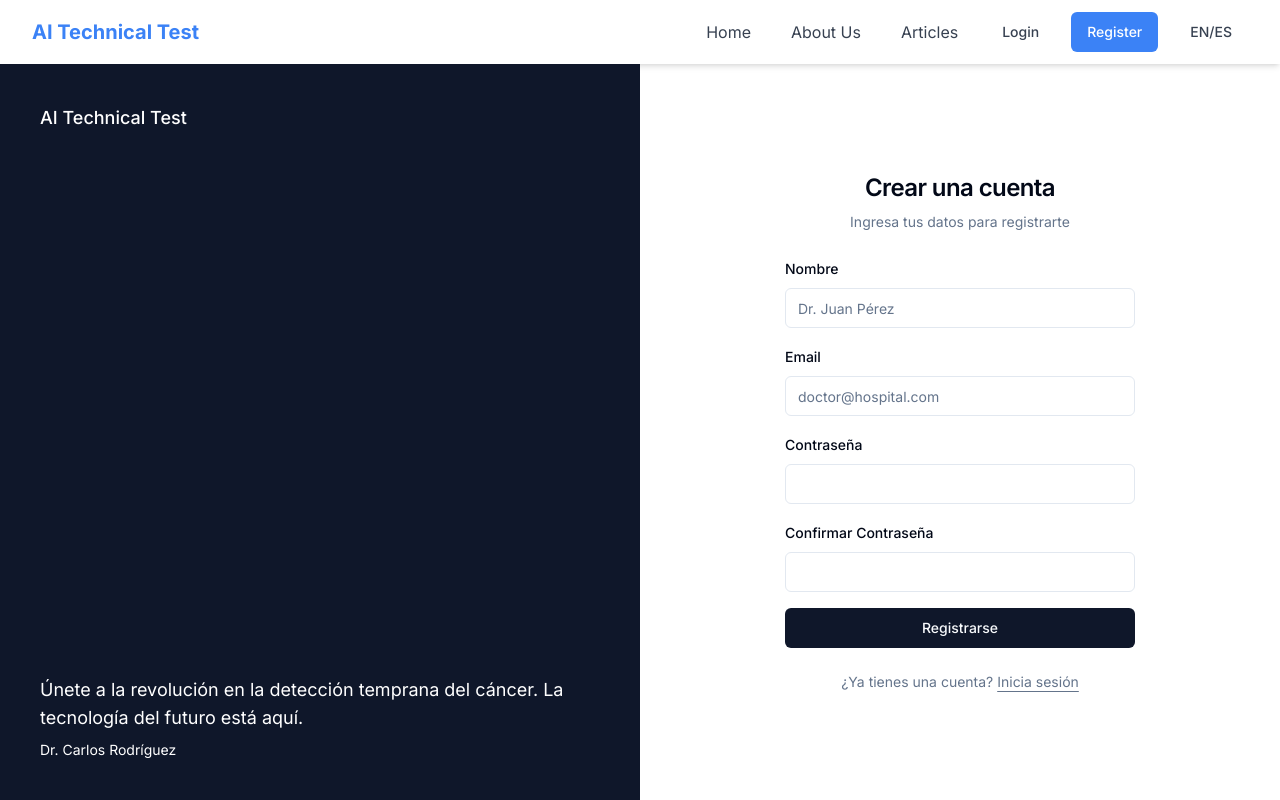
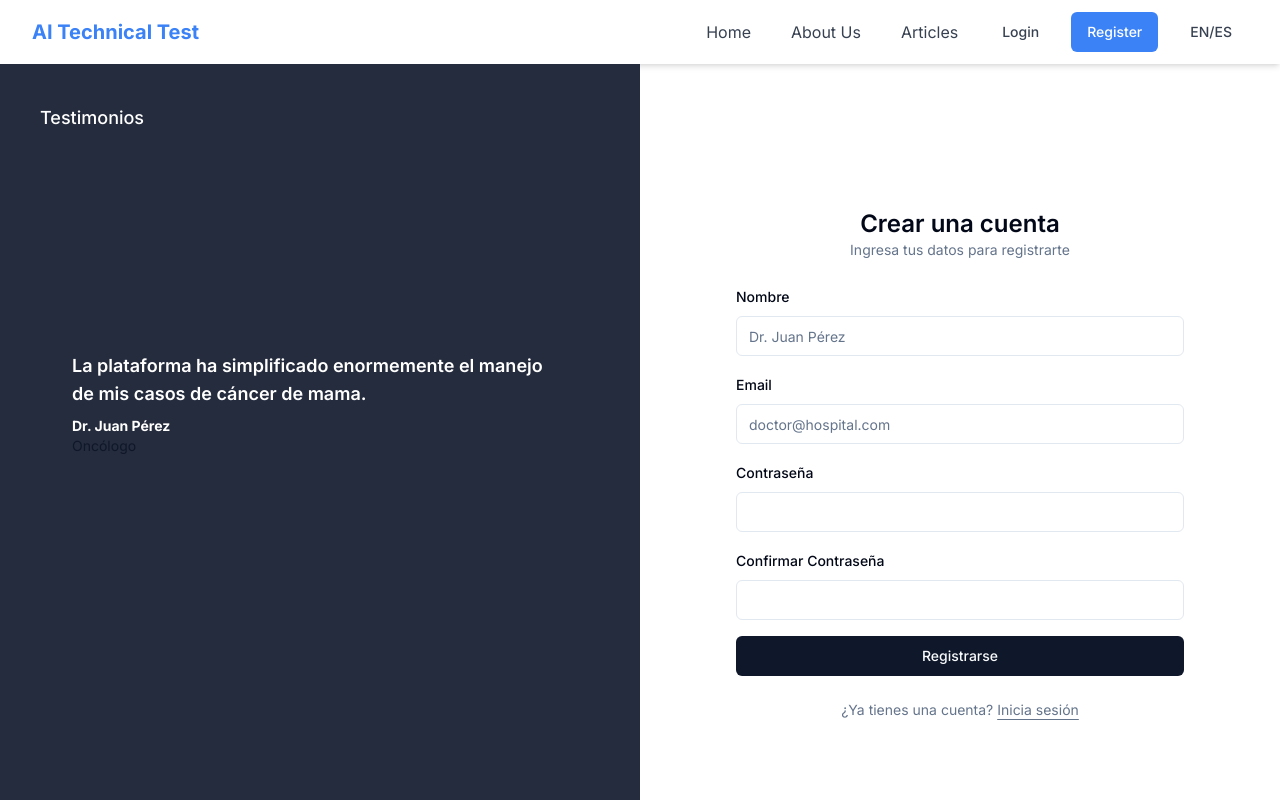
Before and after one commit to JAJesusGarcia/AI-technical-test, a Next.js app in the folder front/: page /register in a window 1280 px wide. Shown: the top 800 px of the page. Built offline with nearby package versions, Linux system fonts and the light colour scheme.

Commit message:
carrusel

```diff
--- a/front/src/components/auth/Login-form.tsx
+++ b/front/src/components/auth/Login-form.tsx
@@ -20,6 +20,7 @@ import {
 } from '@/components/ui/form';
 import { Input } from '@/components/ui/input';
 import { useToast } from '../ui/use-toast';
+import { TestimonialsCarousel } from '../testimonials-carrusel';
 
 export default function LoginPage() {
   const [isLoading, setIsLoading] = useState(false);
@@ -38,10 +39,8 @@ export default function LoginPage() {
   async function onSubmit(data: LoginInput) {
     setIsLoading(true);
     try {
-      // Simular llamada al backend
       await new Promise((resolve) => setTimeout(resolve, 1000));
 
-      // Simular respuesta exitosa
       login({
         id: '1',
         name: 'Dr. Patólogo',
@@ -55,8 +54,8 @@ export default function LoginPage() {
       });
 
       router.push('/dashboard');
-      // eslint-disable-next-line @typescript-eslint/no-unused-vars
     } catch (error) {
+      console.error('Error al iniciar sesión:', error);
       toast({
         variant: 'destructive',
         title: 'Error',
@@ -69,33 +68,25 @@ export default function LoginPage() {
   }
 
   return (
-    <div className="container relative min-h-[calc(100vh-4rem)] flex-col items-center justify-center grid lg:max-w-none lg:grid-cols-2 lg:px-0">
-      <div className="relative hidden h-full flex-col bg-muted p-10 text-white dark:border-r lg:flex">
-        <div className="absolute inset-0 bg-primary" />
-        <div className="relative z-20 flex items-center text-lg font-medium">
-          AI Technical Test
-        </div>
-        <div className="relative z-20 mt-auto">
-          <blockquote className="space-y-2">
-            <p className="text-lg">
-              Esta plataforma ha revolucionado la forma en que diagnosticamos el
-              cáncer. La precisión y velocidad son incomparables.
-            </p>
-            <footer className="text-sm">Dr. María González</footer>
-          </blockquote>
+    <div className="container grid min-h-screen grid-cols-1 lg:grid-cols-2">
+      {/* Carrusel con testimonios */}
+      <div className="relative hidden h-full flex-col bg-muted p-10 text-white lg:flex">
+        <div className="absolute inset-0 bg-primary opacity-90" />
+        <div className="relative z-20">
+          <h2 className="mb-6 text-lg font-medium text-white">Testimonios</h2>
+          <TestimonialsCarousel />
         </div>
       </div>
-      <div className="lg:p-8">
-        <div className="mx-auto flex w-full flex-col justify-center space-y-6 sm:w-[350px]">
-          <div className="flex flex-col space-y-2 text-center">
-            <h1 className="text-2xl font-semibold tracking-tight">
-              Bienvenido de nuevo
-            </h1>
+
+      {/* Formulario de inicio de sesión */}
+      <div className="flex flex-col items-center justify-center p-8">
+        <div className="w-full max-w-md space-y-6">
+          <div className="text-center">
+            <h1 className="text-2xl font-semibold">Bienvenido de nuevo</h1>
             <p className="text-sm text-muted-foreground">
               Ingresa tus credenciales para acceder a tu cuenta
             </p>
           </div>
-
           <Form {...form}>
             <form onSubmit={form.handleSubmit(onSubmit)} className="space-y-4">
               <FormField
@@ -130,8 +121,7 @@ export default function LoginPage() {
               </Button>
             </form>
           </Form>
-
-          <p className="px-8 text-center text-sm text-muted-foreground">
+          <p className="text-center text-sm text-muted-foreground">
             ¿No tienes una cuenta?{' '}
             <Link
               href="/register"
--- a/front/src/components/auth/Register-form.tsx
+++ b/front/src/components/auth/Register-form.tsx
@@ -20,6 +20,7 @@ import {
 } from '@/components/ui/form';
 import { Input } from '@/components/ui/input';
 import { useToast } from '../ui/use-toast';
+import { TestimonialsCarousel } from '../testimonials-carrusel';
 
 export default function RegisterPage() {
   const [isLoading, setIsLoading] = useState(false);
@@ -40,10 +41,8 @@ export default function RegisterPage() {
   async function onSubmit(data: RegisterInput) {
     setIsLoading(true);
     try {
-      // Simular llamada al backend
       await new Promise((resolve) => setTimeout(resolve, 1000));
 
-      // Simular respuesta exitosa
       login({
         id: '1',
         name: data.name,
@@ -57,8 +56,7 @@ export default function RegisterPage() {
       });
 
       router.push('/dashboard');
-      // eslint-disable-next-line @typescript-eslint/no-unused-vars
-    } catch (error) {
+    } catch {
       toast({
         variant: 'destructive',
         title: 'Error',
@@ -71,28 +69,21 @@ export default function RegisterPage() {
   }
 
   return (
-    <div className="container relative min-h-[calc(100vh-4rem)] flex-col items-center justify-center grid lg:max-w-none lg:grid-cols-2 lg:px-0">
-      <div className="relative hidden h-full flex-col bg-muted p-10 text-white dark:border-r lg:flex">
-        <div className="absolute inset-0 bg-primary" />
-        <div className="relative z-20 flex items-center text-lg font-medium">
-          AI Technical Test
-        </div>
-        <div className="relative z-20 mt-auto">
-          <blockquote className="space-y-2">
-            <p className="text-lg">
-              Únete a la revolución en la detección temprana del cáncer. La
-              tecnología del futuro está aquí.
-            </p>
-            <footer className="text-sm">Dr. Carlos Rodríguez</footer>
-          </blockquote>
+    <div className="container grid min-h-screen grid-cols-1 lg:grid-cols-2">
+      {/* Sección del carrusel */}
+      <div className="relative hidden h-full flex-col bg-muted p-10 text-white lg:flex">
+        <div className="absolute inset-0 bg-primary opacity-90" />
+        <div className="relative z-20">
+          <h2 className="mb-6 text-lg font-medium text-white">Testimonios</h2>
+          <TestimonialsCarousel />
         </div>
       </div>
-      <div className="lg:p-8">
-        <div className="mx-auto flex w-full flex-col justify-center space-y-6 sm:w-[350px]">
-          <div className="flex flex-col space-y-2 text-center">
-            <h1 className="text-2xl font-semibold tracking-tight">
-              Crear una cuenta
-            </h1>
+
+      {/* Sección del formulario */}
+      <div className="flex flex-col items-center justify-center p-8">
+        <div className="w-full max-w-md space-y-6">
+          <div className="text-center">
+            <h1 className="text-2xl font-semibold">Crear una cuenta</h1>
             <p className="text-sm text-muted-foreground">
               Ingresa tus datos para registrarte
             </p>
@@ -159,7 +150,7 @@ export default function RegisterPage() {
             </form>
           </Form>
 
-          <p className="px-8 text-center text-sm text-muted-foreground">
+          <p className="text-center text-sm text-muted-foreground">
             ¿Ya tienes una cuenta?{' '}
             <Link
               href="/login"
--- /dev/null
+++ b/front/src/components/testimonials-carrusel.tsx
@@ -0,0 +1,66 @@
+'use client';
+
+import React, { useEffect, useState } from 'react';
+
+interface Testimonial {
+  quote: string;
+  author: string;
+  role: string;
+}
+
+const testimonials: Testimonial[] = [
+  {
+    quote:
+      'Esta plataforma ha revolucionado la forma en que diagnosticamos el cáncer. La precisión y velocidad son incomparables.',
+    author: 'Dr. María González',
+    role: 'Patóloga',
+  },
+  {
+    quote:
+      'La plataforma ha simplificado enormemente el manejo de mis casos de cáncer de mama.',
+    author: 'Dr. Juan Pérez',
+    role: 'Oncólogo',
+  },
+  {
+    quote:
+      'Como radiólogo, he encontrado colaboraciones increíbles gracias a esta plataforma.',
+    author: 'Dra. Laura Gómez',
+    role: 'Radióloga',
+  },
+];
+
+export const TestimonialsCarousel: React.FC = () => {
+  const [currentIndex, setCurrentIndex] = useState(0);
+
+  useEffect(() => {
+    const interval = setInterval(() => {
+      setCurrentIndex((prevIndex) => (prevIndex + 1) % testimonials.length);
+    }, 5000); // Cambia cada 5 segundos
+
+    return () => clearInterval(interval);
+  }, []);
+
+  return (
+    <div className="relative h-full p-8">
+      <div className="relative space-y-8">
+        {testimonials.map((testimonial, index) => (
+          <blockquote
+            key={index}
+            className={`transition-opacity duration-1000 ${
+              index === currentIndex ? 'opacity-100' : 'opacity-0'
+            }`}
+          >
+            <p className="text-lg font-semibold text-white">
+              {testimonial.quote}
+            </p>
+            <footer className="mt-2 text-sm text-white">
+              <strong>{testimonial.author}</strong>
+              <br />
+              <span className="text-primary">{testimonial.role}</span>
+            </footer>
+          </blockquote>
+        ))}
+      </div>
+    </div>
+  );
+};
```
